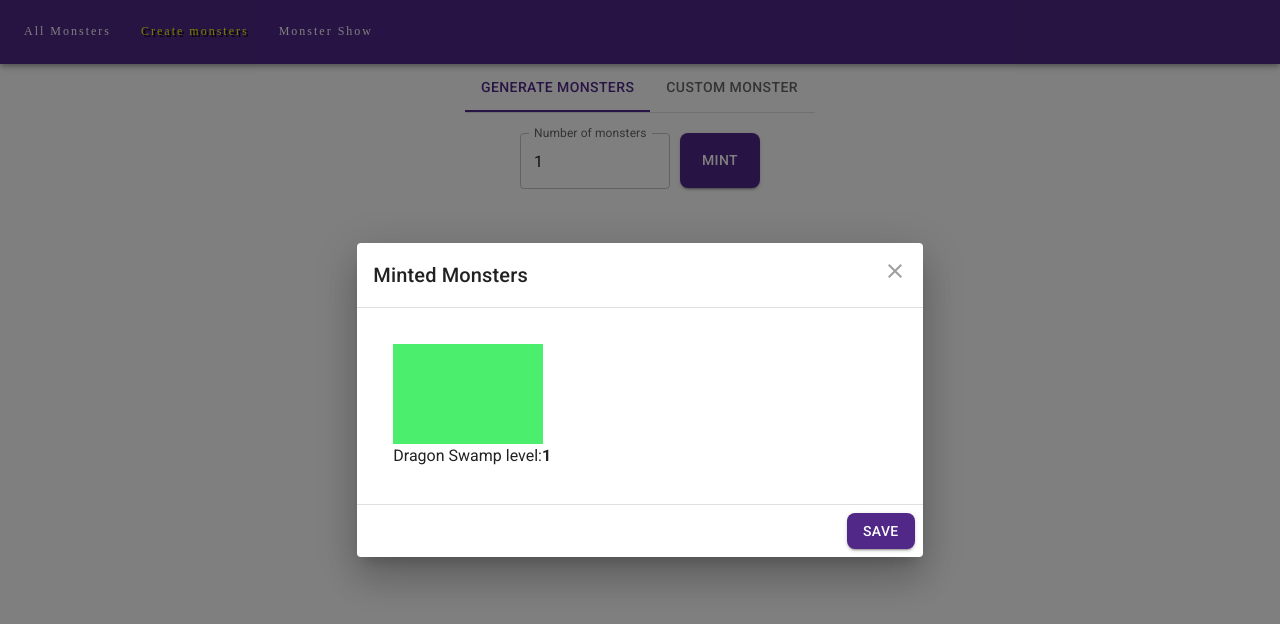
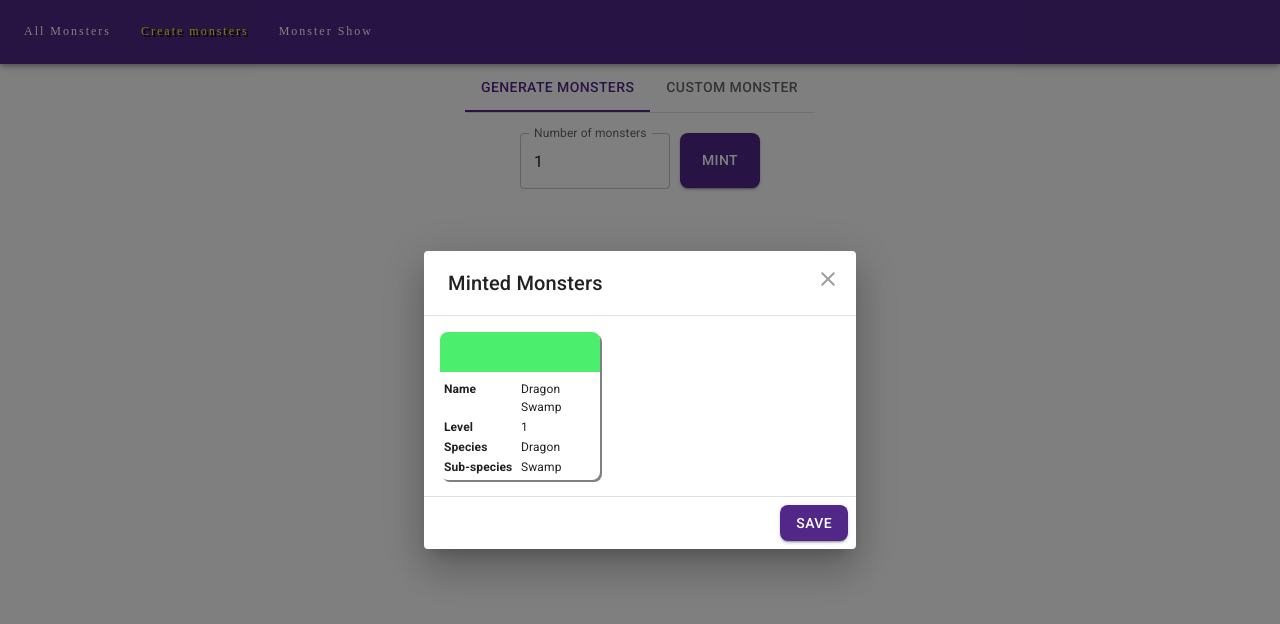
Before and after one commit to Soni-L/monsters-factory, a React (Vite) app in the folder packages/app/: page /new in a window 1280 px wide. Both pictures are taken after a click on the button "MINT". Shown: the top 624 px of the page. Built offline with nearby package versions, Linux system fonts and the light colour scheme; no server answers; a web font is replaced by a local one.

Commit message:
Minted monsters dialog UI improvement

```diff
--- a/packages/app/src/components/MintedMonstersDialog.tsx
+++ b/packages/app/src/components/MintedMonstersDialog.tsx
@@ -1,5 +1,5 @@
 import * as React from "react";
-import { Button, CircularProgress } from "@mui/material";
+import { Button, Typography } from "@mui/material";
 import { styled } from "@mui/material/styles";
 import Dialog from "@mui/material/Dialog";
 import DialogTitle from "@mui/material/DialogTitle";
@@ -7,7 +7,6 @@ import DialogContent from "@mui/material/DialogContent";
 import DialogActions from "@mui/material/DialogActions";
 import IconButton from "@mui/material/IconButton";
 import CloseIcon from "@mui/icons-material/Close";
-import { useState } from "react";
 import { stringToColorCode } from "../common/helperFunctions";
 import { MintedMonster } from "../types/MonsterTypes";
 
@@ -20,14 +19,16 @@ const BootstrapDialog = styled(Dialog)(({ theme }) => ({
   },
 }));
 
+const CustomTypography = (props) => {
+  return <Typography {...props} style={{ fontSize: "12px" }} />;
+};
+
 export default function MintedMonstersDialog({
   open,
   handleClose,
   handleSave,
   mintedMonsters,
 }) {
-  const [loading, setLoading] = useState<boolean>(false);
-
   return (
     <React.Fragment>
       <BootstrapDialog
@@ -35,9 +36,7 @@ export default function MintedMonstersDialog({
         aria-labelledby="customized-dialog-title"
         open={open}
       >
-        <DialogTitle sx={{ m: 0, p: 2 }} id="customized-dialog-title">
-          Minted Monsters
-        </DialogTitle>
+        <DialogTitle id="customized-dialog-title">Minted Monsters</DialogTitle>
         <IconButton
           aria-label="close"
           onClick={handleClose}
@@ -54,11 +53,10 @@ export default function MintedMonstersDialog({
           <div
             style={{
               display: "grid",
-              gridTemplateColumns: "1fr 1fr 1fr",
+              gridTemplateColumns: "repeat(auto-fit, minmax(150px, 1fr)",
               flexWrap: "wrap",
               minWidth: "400px",
               gap: "10px",
-              padding: "20px",
             }}
           >
             {mintedMonsters.map((monster: MintedMonster) => (
@@ -66,12 +64,16 @@ export default function MintedMonstersDialog({
                 style={{
                   display: "flex",
                   flexDirection: "column",
+                  width: "160px",
+                  borderRadius: "8px",
+                  boxShadow: "2px 2px gray",
                 }}
               >
                 <div
                   style={{
-                    height: "100px",
-                    width: "150px",
+                    height: "40px",
+                    marginBottom: "4px",
+                    borderRadius: "8px 8px 0 0",
                     backgroundColor:
                       "#" +
                       stringToColorCode(
@@ -82,9 +84,33 @@ export default function MintedMonstersDialog({
                   }}
                 ></div>
 
-                <div>
-                  {monster.name} level:
-                  <span style={{ fontWeight: "bold" }}>{monster.level}</span>
+                <div
+                  style={{
+                    display: "grid",
+                    gridTemplateColumns: "1fr 1fr",
+                    justifyContent: "space-around",
+                    gap: "2px",
+                    padding: "4px",
+                  }}
+                >
+                  <CustomTypography>
+                    <span style={{ fontWeight: "bold" }}>Name </span>
+                  </CustomTypography>
+                  <CustomTypography>{monster.name}</CustomTypography>
+                  <CustomTypography>
+                    <span style={{ fontWeight: "bold" }}>Level </span>
+                  </CustomTypography>
+                  <CustomTypography>{monster.level}</CustomTypography>
+                  <CustomTypography>
+                    <span style={{ fontWeight: "bold" }}>Species </span>
+                  </CustomTypography>
+                  <CustomTypography>{monster.type.species}</CustomTypography>
+                  <CustomTypography>
+                    <span style={{ fontWeight: "bold" }}>Sub-species </span>
+                  </CustomTypography>
+                  <CustomTypography>
+                    {monster.type.sub_species}
+                  </CustomTypography>
                 </div>
               </div>
             ))}
--- a/packages/app/src/routes/DisplayMonsters.tsx
+++ b/packages/app/src/routes/DisplayMonsters.tsx
@@ -116,7 +116,7 @@ export default function DisplayMonsters() {
             key={monster._id}
             style={{
               border: "1px solid lightgray",
-              borderRadius: "6px",
+              borderRadius: "8px",
               boxShadow: "1px 1px",
               padding: "4px",
               width: "310px",
@@ -134,6 +134,7 @@ export default function DisplayMonsters() {
                   ),
                 display: "flex",
                 justifyContent: "end",
+                borderRadius: "8px 8px 0 0",
               }}
             >
               <p
```
